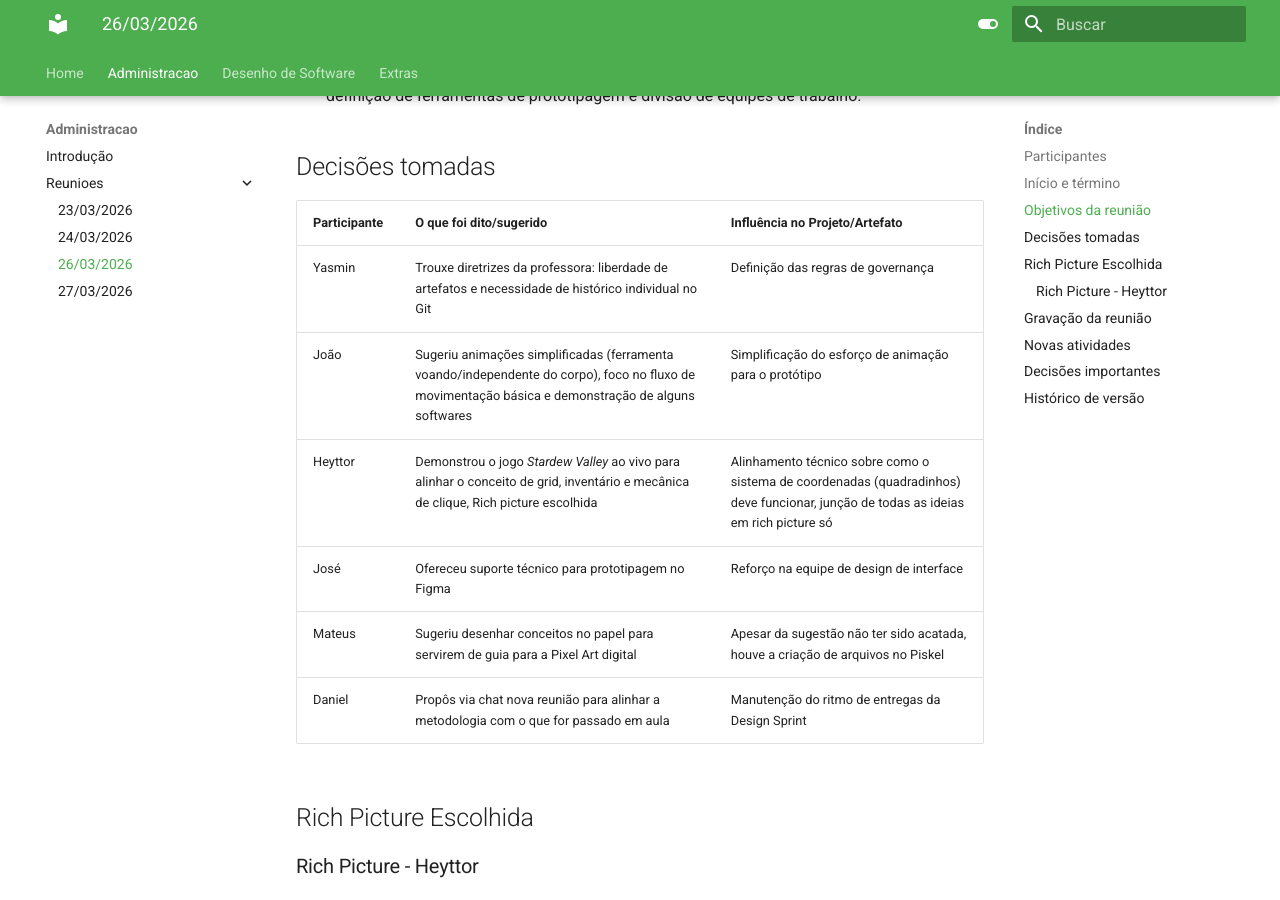
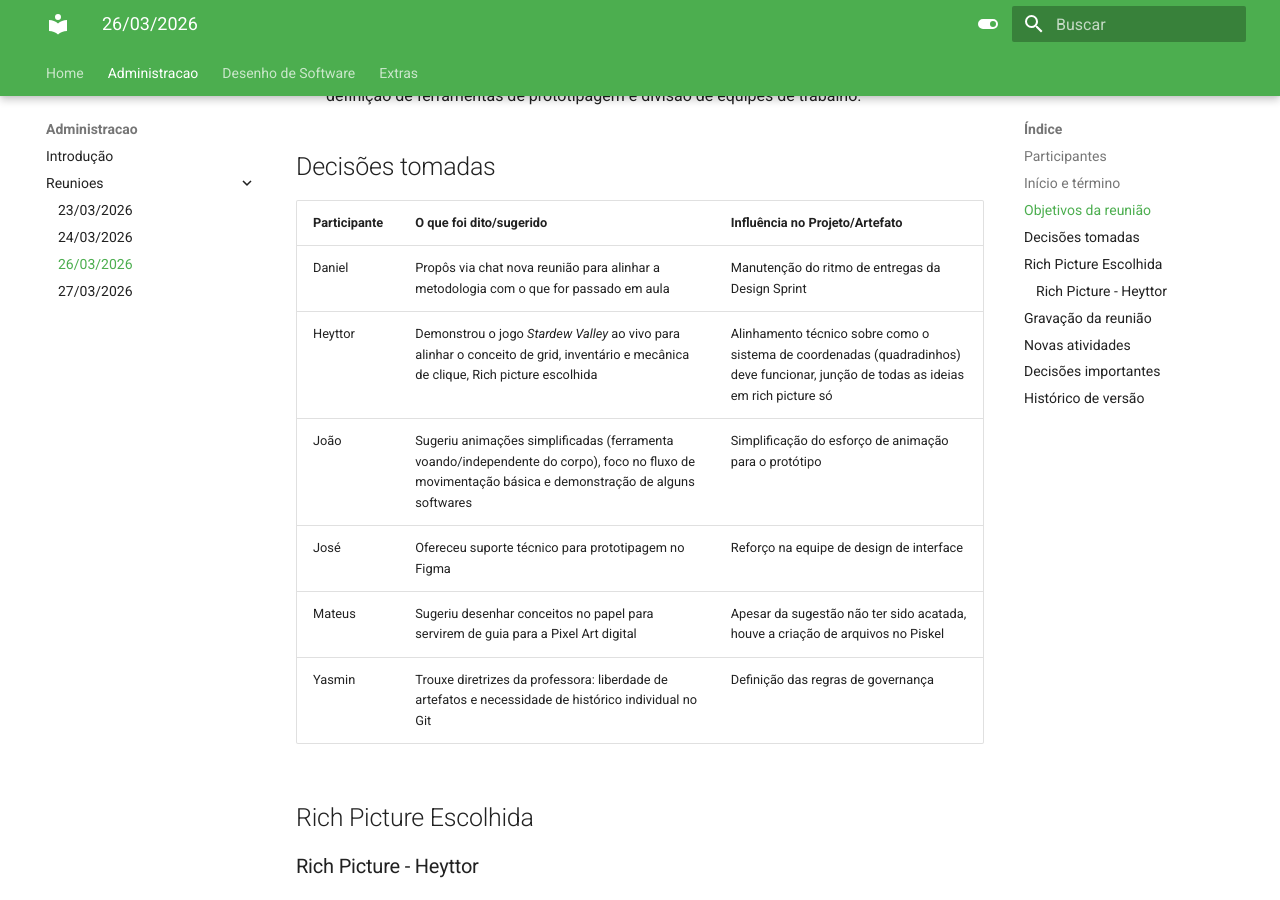
Before and after one commit to UnBArqDsw2026-1-Turma01/2026.1-T01_G1_FCTE_EcoGame_JogoSustentabilidade, an MkDocs documentation site: the page built from docs/administracao/reunioes/20260326.md, in a window 1280 px wide and 900 px high, scrolled down 798 px. Built offline with MkDocs 1.6.1 and Material for MkDocs 9.7.7, drawn with Linux system fonts in a browser that asks for light colours.

Commit message:
Coloquei os nomes da tabela de decisões tomadas em ordem alfabética

```diff
--- a/docs/administracao/reunioes/20260326.md
+++ b/docs/administracao/reunioes/20260326.md
@@ -26,12 +26,12 @@
 
 | **Participante** | **O que foi dito/sugerido**                                                                                                                        | **Influência no Projeto/Artefato**                                                    |
 | ---------------- | -------------------------------------------------------------------------------------------------------------------------------------------------- | ------------------------------------------------------------------------------------- |
-| Yasmin           | Trouxe diretrizes da professora: liberdade de artefatos e necessidade de histórico individual no Git                                               | Definição das regras de governança                                                    |
+| Daniel           | Propôs via chat nova reunião para alinhar a metodologia com o que for passado em aula                                                              | Manutenção do ritmo de entregas da Design Sprint                                      |
+| Heyttor          | Demonstrou o jogo _Stardew Valley_ ao vivo para alinhar o conceito de grid, inventário e mecânica de clique, Rich picture escolhida                                        | Alinhamento técnico sobre como o sistema de coordenadas (quadradinhos) deve funcionar, junção de todas as ideias em rich picture só |
 | João             | Sugeriu animações simplificadas (ferramenta voando/independente do corpo), foco no fluxo de movimentação básica e demonstração de alguns softwares | Simplificação do esforço de animação para o protótipo                                 |
-| Heyttor          | Demonstrou o jogo _Stardew Valley_ ao vivo para alinhar o conceito de grid, inventário e mecânica de clique, Rich picture escolhida                                        | Alinhamento técnico sobre como o sistema de coordenadas (quadradinhos) deve funcionar, junção de todas as ideias em rich picture só |
 | José             | Ofereceu suporte técnico para prototipagem no Figma                                                                                                | Reforço na equipe de design de interface                                              |
 | Mateus           | Sugeriu desenhar conceitos no papel para servirem de guia para a Pixel Art digital                                                                 | Apesar da sugestão não ter sido acatada, houve a criação de arquivos no Piskel        |
-| Daniel           | Propôs via chat nova reunião para alinhar a metodologia com o que for passado em aula                                                              | Manutenção do ritmo de entregas da Design Sprint                                      |
+| Yasmin           | Trouxe diretrizes da professora: liberdade de artefatos e necessidade de histórico individual no Git                                               | Definição das regras de governança                                                    |
 
 ## Rich Picture Escolhida
 
```
